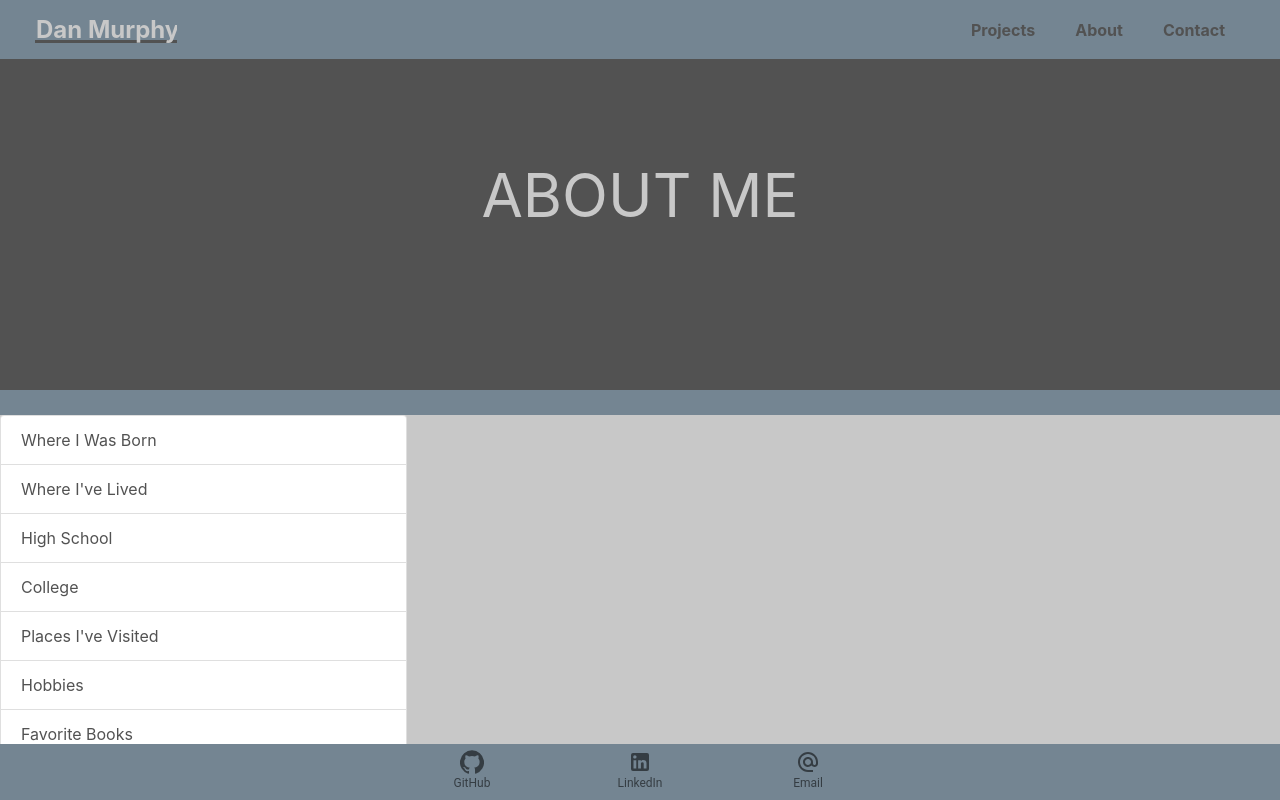
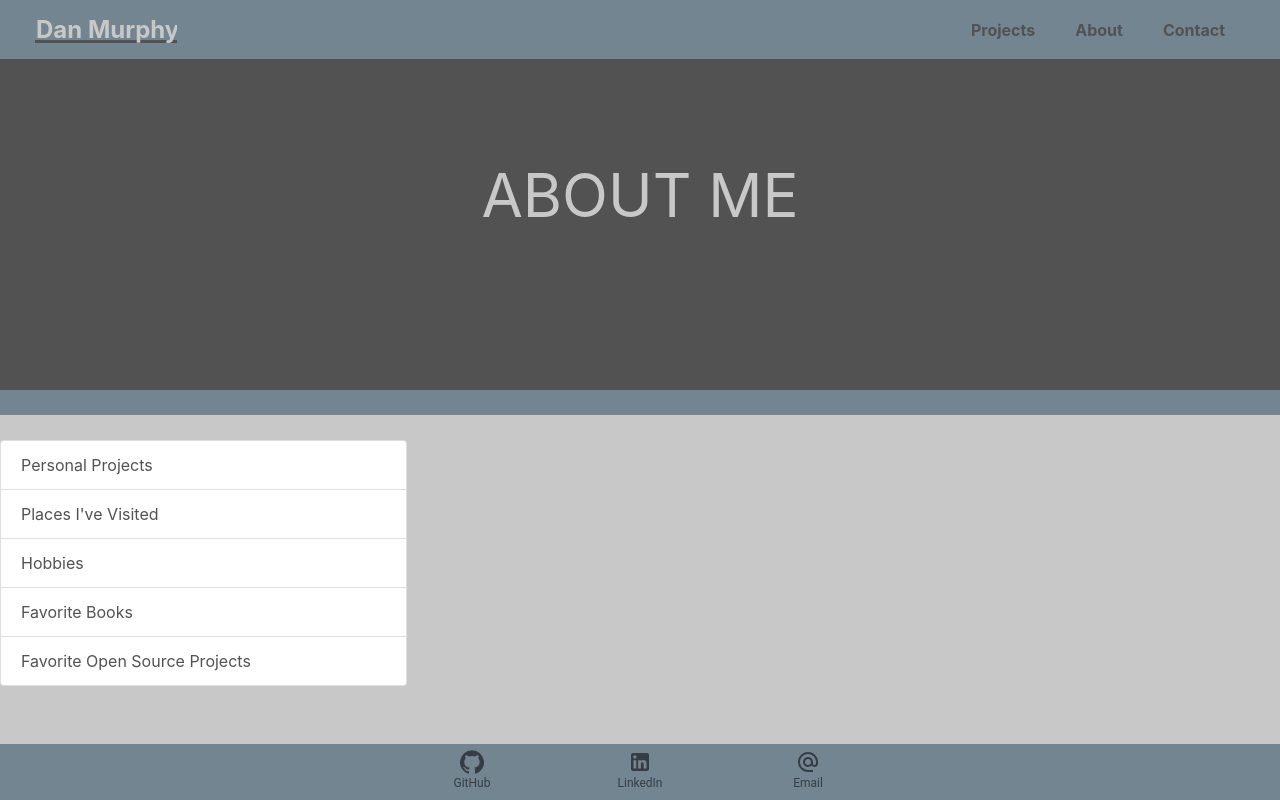
Before and after one commit to danmurphy1217/website, a React (Create React App) app: page /about in a window 1280 px wide. Built offline with nearby package versions, Linux system fonts and the light colour scheme.

Commit message:
mapping each item in content list to card

```diff
--- a/src/components/AboutMain.js
+++ b/src/components/AboutMain.js
@@ -4,23 +4,21 @@ import Row from "react-bootstrap/Row";
 import Col from "react-bootstrap/Col";
 import Tab from "react-bootstrap/Tab";
 import Card from "react-bootstrap/Card";
-import { ListGroupItem } from "react-bootstrap";
 
-export default function ColorsTimeline() {
+export default function AboutMain() {
   const ListGroupItemsPlaintext = [
-    "Where I Was Born",
-    "Where I've Lived",
-    "High School",
-    "College",
+    "Personal Projects",
     "Places I've Visited",
     "Hobbies",
     "Favorite Books",
+    "Favorite Open Source Projects",
   ];
   const ListGroupContentsPlaintext = {
-    "Where I Was Born": ["Wilmington, DE"],
-    "Where I've Lived": ["Wilmington, DE", "Middletown, DE", "North East, MD"],
-    "High School": ["The Tatnall School"],
-    College: ["Davidson College"],
+    "Personal Projects": [
+      "Notion API Ruby Gem",
+      "Sentiment Analysis App",
+      "Open Source Contributions",
+    ],
     "Places I've Visited": [
       "Kfir Yasif, Israel",
       "San Francisco, CA",
@@ -33,16 +31,22 @@ export default function ColorsTimeline() {
       "The New Silk Roads: The Present and Future of the World",
       "The Everything Store",
     ],
+    "Favorite Open Source Projects": [
+      "The Algorithms: Python",
+      "GitHub CLI",
+      "Vagrant",
+      "Shopify API Ruby Gem",
+      "VSCode",
+      "Python Patterns",
+    ],
   };
 
   const DefaultKeyColors = {
-    "Where I Was Born": { background: "white", text: "#525252" },
-    "Where I've Lived": { background: "white", text: "#525252" },
-    "High School": { background: "white", text: "#525252" },
-    College: { background: "white", text: "#525252" },
+    "Personal Projects": { background: "white", text: "#525252" },
     "Places I've Visited": { background: "white", text: "#525252" },
     Hobbies: { background: "white", text: "#525252" },
     "Favorite Books": { background: "white", text: "#525252" },
+    "Favorite Open Source Projects": { background: "white", text: "#525252" },
   };
 
   const [color, setColor] = useState(DefaultKeyColors);
@@ -73,17 +77,24 @@ export default function ColorsTimeline() {
 
   const ListGroupContentsFormatted = ListGroupItemsPlaintext.map(
     (itemPlaintext) => {
+      const plaintextItems = ListGroupContentsPlaintext[itemPlaintext]
+      const listItems = plaintextItems.map( (item) => {
+        return <Card.Text>{item}</Card.Text>
+      })
       return (
         <Tab.Pane eventKey={`#${itemPlaintext}`}>
           <Card>
-            <Card.Header as="h5">&#127968;{ListGroupContentsPlaintext[itemPlaintext]}</Card.Header>
+          { listItems }
+            {/* <Card.Header as="h5"> */}
+              {/* {ListGroupContentsPlaintext[itemPlaintext]} */}
+            {/* </Card.Header> */}
           </Card>
         </Tab.Pane>
       );
     }
   );
   return (
-    <Tab.Container id="list-group-tabs-example" defaultActiveKey="#link1">
+      <Tab.Container id="list-group-tabs-example">
         <Row>
           <Col sm={4}>
             <ListGroup>{ListGroupItemsFormatted}</ListGroup>
--- a/src/components/HomeSecondary.js
+++ b/src/components/HomeSecondary.js
@@ -9,13 +9,14 @@ const SupportingContentWrapper = styled.div`
   display: flex;
   background-color: #c8c8c8;
   justify-content: center;
+  padding-bottom: 10%;
 `;
 
 const SupportContentText = styled.p`
   padding-top: 2%;
   font-size: 24px;
   color: #525252;
-  width: 65%;
+  width: 50%;
 `;
 
 const HomePageSupporters = () => {
--- a/src/pages/About.js
+++ b/src/pages/About.js
@@ -1,7 +1,7 @@
 import Header from "../components/Header";
 import styled from "styled-components";
 import { Descriptors } from "../components/HomeMain";
-import BasicTimeline from "../components/AboutMain";
+import AboutMain from "../components/AboutMain";
 import Footer from "../components/Footer";
 import Divider from "../components/extras/Divider";
 import Container from "../styles/Global";
@@ -12,7 +12,8 @@ const AboutPage = () => {
       <Header />
       <Descriptors plaintext="ABOUT ME" />
       <Divider />
-      <BasicTimeline />
+      <Divider color="#C8C8C8"/>
+      <AboutMain />
       <Footer />
     </Container>
   );
```
Also changed, not shown: 1 other file (tests, documents, lock files or other folders). Lines whose indentation alone changed are shown as unchanged.
